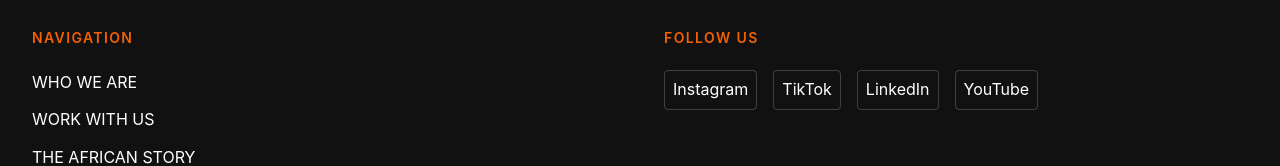
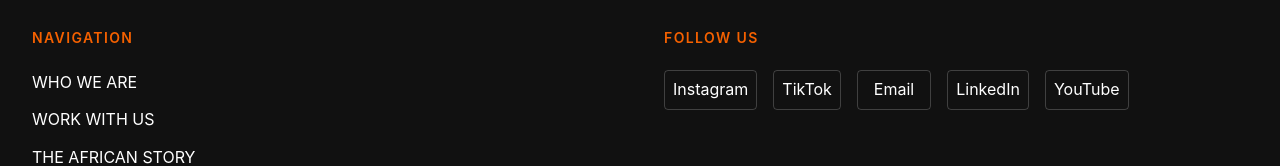
Before and after one commit to Yourboytom/omo-distro-website, a React (Vite) app: page /work-with-us in a window 1280 px wide. Shown: the part 2624-2790 px from the top of the page. Built offline with nearby package versions, Linux system fonts and the light colour scheme.

Commit message:
Update all email addresses to sales@omo-distro.com and add email to footer social links

```diff
--- a/src/components/ContactForm.tsx
+++ b/src/components/ContactForm.tsx
@@ -53,7 +53,7 @@ Message: ${formData.message}
       `.trim()
 
       // Open email client with pre-filled information
-      const mailtoLink = `mailto:allidamilola22@gmail.com?subject=New Inquiry from ${formData.name}&body=${encodeURIComponent(emailBody)}`
+      const mailtoLink = `mailto:sales@omo-distro.com?subject=New Inquiry from ${formData.name}&body=${encodeURIComponent(emailBody)}`
       window.location.href = mailtoLink
 
       // Show success message
--- a/src/components/Footer.css
+++ b/src/components/Footer.css
@@ -80,6 +80,12 @@
   justify-content: center;
   min-width: 40px;
   height: 40px;
+  text-decoration: none;
+}
+
+.footer-social-link[href^="mailto:"] {
+  min-width: auto;
+  padding: 0.5rem 1rem;
 }
 
 .footer-social-link:hover {
--- a/src/components/Footer.tsx
+++ b/src/components/Footer.tsx
@@ -11,6 +11,7 @@ const Footer = () => {
   const socialLinks = [
     { name: 'Instagram', href: 'https://www.instagram.com/omodistro' },
     { name: 'TikTok', href: 'https://www.tiktok.com/@omodistro' },
+    { name: 'Email', href: 'mailto:sales@omo-distro.com' },
     { name: 'LinkedIn', href: '#' },
     { name: 'YouTube', href: '#' },
   ]
@@ -46,8 +47,8 @@ const Footer = () => {
                   href={social.href}
                   className="footer-social-link"
                   aria-label={social.name}
-                  target={social.href !== '#' ? '_blank' : undefined}
-                  rel={social.href !== '#' ? 'noopener noreferrer' : undefined}
+                  target={social.href === 'mailto:sales@omo-distro.com' ? undefined : (social.href !== '#' ? '_blank' : undefined)}
+                  rel={social.href === 'mailto:sales@omo-distro.com' ? undefined : (social.href !== '#' ? 'noopener noreferrer' : undefined)}
                 >
                   {social.name}
                 </a>
--- a/src/pages/Home.tsx
+++ b/src/pages/Home.tsx
@@ -104,14 +104,14 @@ const Home = () => {
           <h2 className={`home-cta-title ${ctaVisible ? 'animate-slide-up' : ''}`}>ONE RESOURCE. ONE GROWING NETWORK.</h2>
           <div className={`home-cta-buttons ${ctaVisible ? 'animate-slide-up stagger-1' : ''}`}>
             <Button
-              href="mailto:allidamilola22@gmail.com?subject=Let's talk CPO and palm oil&body=I'm interested in discussing CPO and palm oil opportunities with Omo Distro."
+              href="mailto:sales@omo-distro.com?subject=Let's talk CPO and palm oil&body=I'm interested in discussing CPO and palm oil opportunities with Omo Distro."
               variant="primary"
               size="lg"
             >
               NEED CPO / PALM OIL →
             </Button>
             <Button
-              href="mailto:allidamilola22@gmail.com?subject=I want to book a one-on-one&body=I want to book a one-on-one conversation to discuss oil palm, partnerships, stories or what comes next."
+              href="mailto:sales@omo-distro.com?subject=I want to book a one-on-one&body=I want to book a one-on-one conversation to discuss oil palm, partnerships, stories or what comes next."
               variant="secondary"
               size="lg"
             >
--- a/src/pages/TheAfricanStory.tsx
+++ b/src/pages/TheAfricanStory.tsx
@@ -85,7 +85,7 @@ const TheAfricanStory = () => {
                 SHARE YOUR STORY →
               </Button>
               <Button
-                href="mailto:allidamilola22@gmail.com?subject=I want to book a one-on-one&body=I want to book a one-on-one conversation to discuss oil palm, partnerships, stories or what comes next."
+                href="mailto:sales@omo-distro.com?subject=I want to book a one-on-one&body=I want to book a one-on-one conversation to discuss oil palm, partnerships, stories or what comes next."
                 variant="secondary"
                 size="lg"
               >
--- a/src/pages/WorkWithUs.tsx
+++ b/src/pages/WorkWithUs.tsx
@@ -96,7 +96,7 @@ const WorkWithUs = () => {
             </p>
             <div className={ceoVisible ? 'animate-slide-up stagger-2' : ''}>
               <Button
-                href="mailto:allidamilola22@gmail.com?subject=I want to book a one-on-one&body=I want to book a one-on-one conversation to discuss oil palm, partnerships, stories or what comes next."
+                href="mailto:sales@omo-distro.com?subject=I want to book a one-on-one&body=I want to book a one-on-one conversation to discuss oil palm, partnerships, stories or what comes next."
                 variant="primary"
                 size="lg"
                 className="work-with-us-ceo-cta-button"
```
